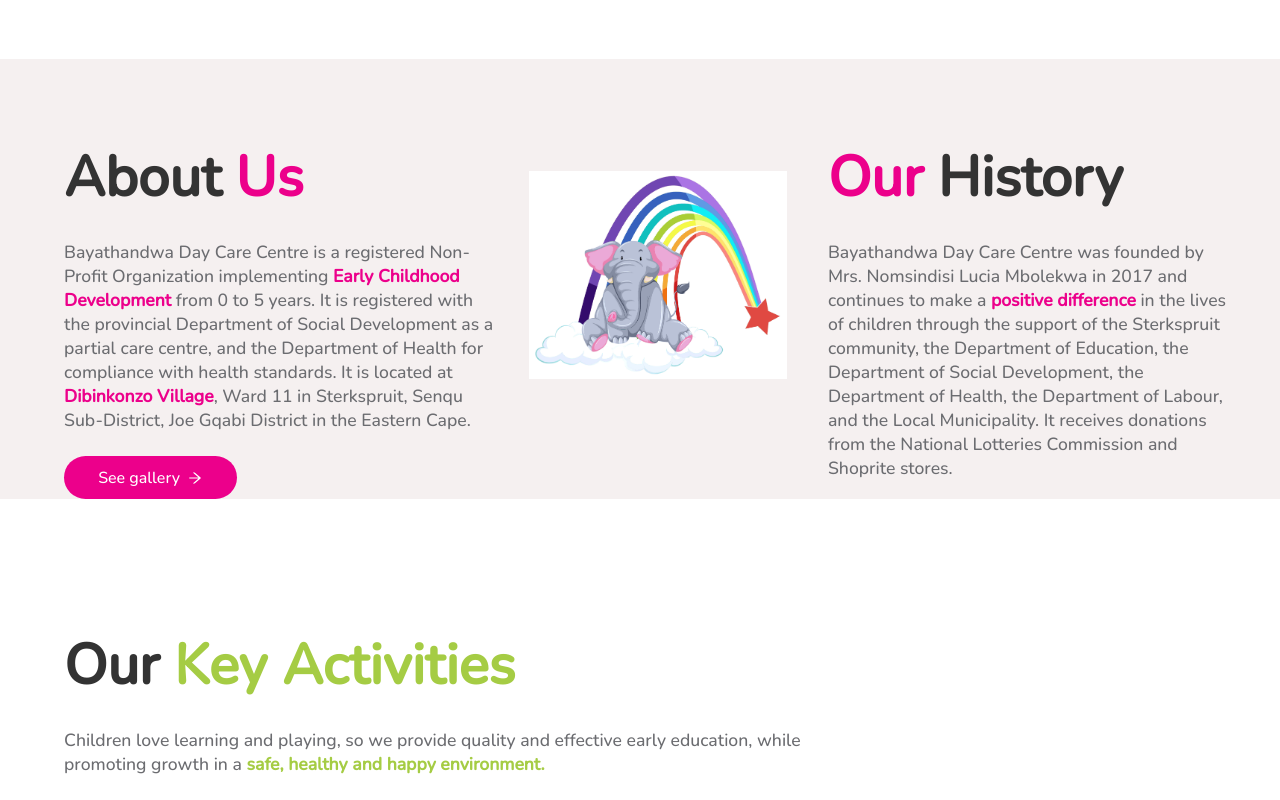
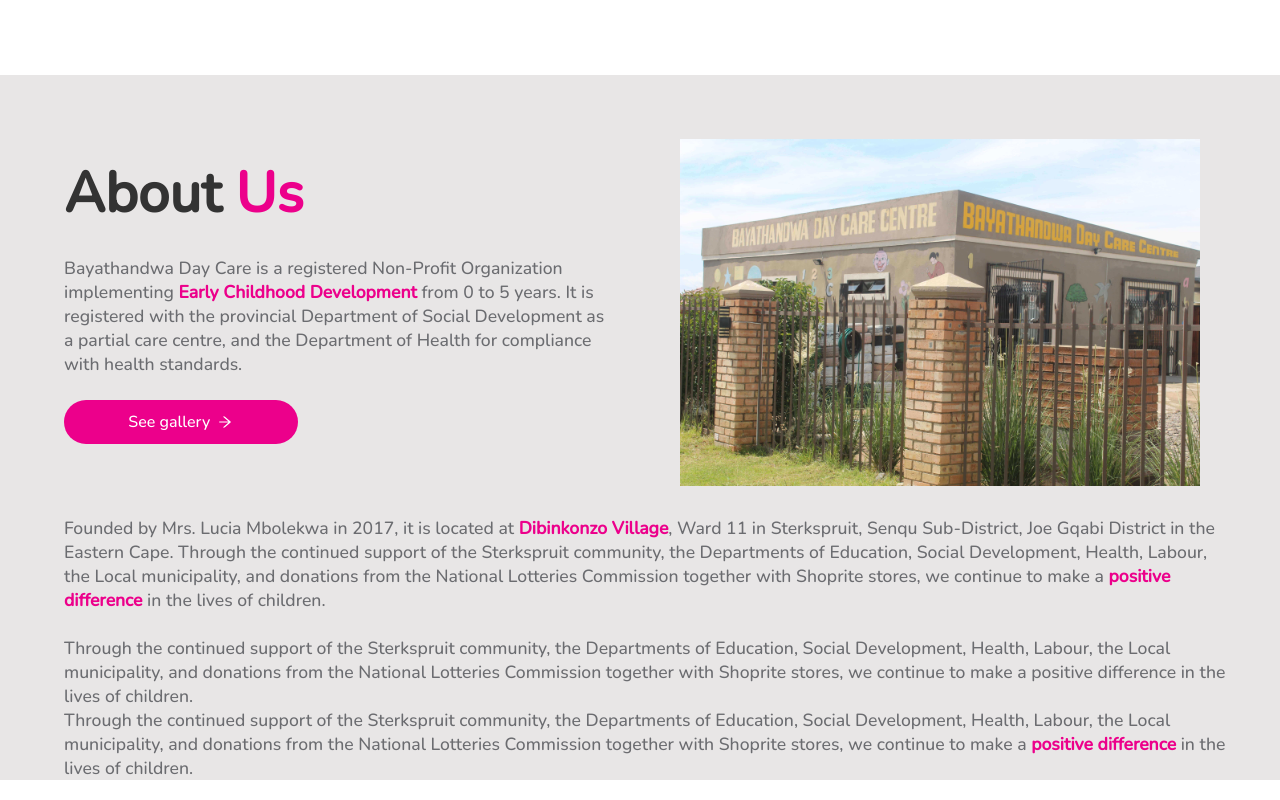
Before and after one commit to Babalwa01/bayathandwa-day-care, a React (Vite) app: page / in a window 1280 px wide. Shown: the part 720-1520 px from the top of the page. Built offline with nearby package versions, Linux system fonts and the light colour scheme.

Commit message:
about us updated

```diff
--- a/src/constants/images.ts
+++ b/src/constants/images.ts
@@ -1,5 +1,5 @@
 import logo from "../assets/logo.png";
-import about from "../assets/about.jpg";
+import about01 from "../assets/about01.jpg";
 import elephant from "../assets/elephant.jpg";
 import header1 from "../assets/header1.jpg";
 import header2 from "../assets/header2.jpg";
@@ -7,4 +7,4 @@ import clinic from "../assets/clinic.jpg";
 import meals from "../assets/meals.jpg";
 import transport from "../assets/transport.jpg";
 
-export default { logo, about, elephant, header1, header2, clinic, meals, transport };
+export default { logo, about01, elephant, header1, header2, clinic, meals, transport };
--- a/src/container/AboutUs/AboutUs.scss
+++ b/src/container/AboutUs/AboutUs.scss
@@ -1,29 +1,53 @@
 .app__aboutus {
   width: 100%;
-  height: 100%;
-  flex-direction: column;
-  padding: 3.5rem 1rem 0;
-  margin-top: 2.5rem;
+  padding: 2.5rem 1rem 0 1rem;
+  font-family: var(--font-base);
+  background-size: cover;
+  background-position: center;
   background-color: var(--lightgray-color);
+  margin-top: 1.5rem;
+
+  @media screen and (min-width: 768px) {
+    margin-top: 6rem;
+  }
 
   @media screen and (min-width: 768px) and (max-width: 1023px) {
-    margin-top: 4rem;
     padding-left: 4rem;
     padding-right: 4rem;
   }
 
   @media screen and (min-width: 1024px) {
     padding-left: 4rem;
-    display: flex;
-    flex-direction: row;
-    margin-top: 6rem;
+    padding-right: 3rem;
+    padding-top: 4rem;
   }
 
   @media screen and (min-width: 1280px) {
-    padding-top: 5rem;
+    margin-top: 7rem;
   }
 
-  div {
+  @media screen and (min-width: 2000px) {
+    padding-top: 8rem;
+  }
+
+  .app__aboutus-info {
+    display: flex;
+    flex-direction: column;
+
+    @media screen and (min-width: 1024px) {
+      flex-direction: row;
+    }
+
+    .app__aboutus-about {
+      margin-bottom: 2rem;
+
+      @media screen and (min-width: 1024px) {
+        flex-basis: 50%;
+        display: flex;
+        flex-direction: column;
+        justify-content: center;
+      }
+
       h2 {
         font-size: 3.5rem;
         margin-bottom: 1.5rem;
@@ -31,35 +55,34 @@
       }
 
       p {
-      color: var(--gray-color);
-      font-size: 1.1rem;
+        @media screen and (min-width: 1024px) {
+          padding-right: 2rem;
         }
       }
 
-  .app__aboutus-content_about {
-    width: 100%;
-
-    @media screen and (min-width: 1024px) {
-      width: 40%;
-    }
-
-    .app__aboutus-content_history-gallery {
+      .app__aboutus-history-gallery {
         background-color: var(--pink-color);
         color: var(--white-color);
         height: 2.7rem;
-      width: 68%;
+        width: 75%;
         border-radius: 2rem;
         display: flex;
         align-items: center;
         justify-content: center;
+        margin-bottom: 1rem;
         margin-top: 1.5rem;
 
         @media screen and (min-width: 768px) and (max-width: 1023px) {
           width: 40%;
         }
 
+        @media screen and (min-width: 1024px) {
+          width: 53%;
+        }
+
         @media screen and (min-width: 1280px) {
           width: 40%;
+          margin-bottom: 0rem;
         }
 
         a {
@@ -73,40 +96,61 @@
       }
     }
 
-  .app__aboutus-content_image {
+    .app__aboutus-image {
       width: 100%;
-    padding: 2rem;
 
-    @media screen and (min-width: 768px) {
-      width: 70%;
+      @media screen and (min-width: 1024px) {
+        flex-basis: 50%;
       }
 
-    @media screen and (min-width: 1024px) {
-      width: 30%;
+      @media screen and (min-width: 1280px) {
+        padding-left: 2rem;
+        padding-right: 2rem;
       }
 
       img {
         max-width: 100%;
-      height: 13rem;
-
-      @media screen and (min-width: 768px) {
-        height: 15rem;
       }
 
-      @media screen and (min-width: 1024px) {
-        height: 13rem;
-      }
+
     }
   }
 
-  .app__aboutus-content_history {
-    width: 100%;
 
-    @media screen and (min-width: 1024px) {
-      width: 40%;
-      padding-right: 2rem;
+
+  // @media screen and (min-width: 768px) and (max-width: 1023px) {
+  //   padding-left: 4rem;
+  //   padding-right: 4rem;
+  // }
+
+  // @media screen and (min-width: 1024px) {
+  //   padding-left: 4rem;
+  // }
+
+  // @media screen and (min-width: 2000px) {
+  //   padding-top: 8rem;
+  // }
+
+  // .app__aboutus-info {
+  //   display: flex;
+  //   flex-direction: column;
+  //   width: 100%;
+
+  //   .app__aboutus-about {
+  //     width: 100%;
+
+  //     h2 {
+  //       font-size: 3.5rem;
+  //       margin-bottom: 1.5rem;
+  //       color: var(--darkgray-color);
+  //     }
+  //   }
+  // }
 }
-  }
+
+p {
+  color: var(--gray-color);
+  font-size: 1.1rem;
 }
 
 .pink-text {
--- a/src/container/AboutUs/AboutUs.tsx
+++ b/src/container/AboutUs/AboutUs.tsx
@@ -1,3 +1,4 @@
+import { motion } from "framer-motion";
 import { AiOutlineArrowRight } from "react-icons/ai";
 import images from "../../constants/images";
 import "./AboutUs.scss";
@@ -5,30 +6,94 @@ import "./AboutUs.scss";
 const AboutUs = () => {
   return (
     <section id="About Us" className="app__aboutus">
-      <div className="app__aboutus-content_about">
-        <h2 className="headtext__cormorant">
-          About <span className="pink-text">Us</span>
-        </h2>
+      <motion.div className="app__aboutus-info">
+        <div className="app__aboutus-about">
+          <h2>
+            About <span className="pink-text">Us</span>
+          </h2>
+          <p>
+            Bayathandwa Day Care is a registered Non-Profit Organization
+            implementing{" "}
+            <span className="pink-text bold-text">
+              Early Childhood Development
+            </span>{" "}
+            from 0 to 5 years. It is registered with the provincial Department
+            of Social Development as a partial care centre, and the Department
+            of Health for compliance with health standards.
+          </p>
+          <div className="app__aboutus-history-gallery">
+            <a href="#Gallery">
+              <span className="gallery-span">See gallery</span>
+            </a>
+            <AiOutlineArrowRight />
+          </div>
+        </div>
+        <div className="app__aboutus-image">
+          <img src={images.about01} alt="Bayathandwa day care" />
+        </div>
+      </motion.div>
+
+      <div className="app__aboutus-history"></div>
+      <div className="app__aboutus-mission"></div>
+      <div className="app__aboutus-vision"></div>
+      <div className="app__aboutus-values"></div>
+
+      <div className="app__aboutus-about">
+        <div className="app__aboutus-about-content">
+          <p className="p__opensans">
+            <br />
+            Founded by Mrs. Lucia Mbolekwa in 2017, it is located at{" "}
+            <span className="pink-text bold-text">Dibinkonzo Village</span>,
+            Ward 11 in Sterkspruit, Senqu Sub-District, Joe Gqabi District in
+            the Eastern Cape.{" "}
+            <span className="small-medium">
+              Through the continued support of the Sterkspruit community, the
+              Departments of Education, Social Development, Health, Labour, the
+              Local municipality, and donations from the National Lotteries
+              Commission together with Shoprite stores, we continue to make a{" "}
+              <span className="pink-text bold-text">positive difference</span>{" "}
+              in the lives of children.
+            </span>
+          </p>
+          <p className="large-xlarge">
+            <br />
+            Through the continued support of the Sterkspruit community, the
+            Departments of Education, Social Development, Health, Labour, the
+            Local municipality, and donations from the National Lotteries
+            Commission together with Shoprite stores, we continue to make a{" "}
+            positive difference in the lives of children.
+          </p>
+        </div>
+      </div>
+      <div className="app__aboutus-history">
         <p className="p__opensans">
+          Through the continued support of the Sterkspruit community, the
+          Departments of Education, Social Development, Health, Labour, the
+          Local municipality, and donations from the National Lotteries
+          Commission together with Shoprite stores, we continue to make a{" "}
+          <span className="pink-text bold-text">positive difference</span> in
+          the lives of children.
+        </p>
+      </div>
+      <div className="app__aboutus-mission"></div>
+      <div className="app__aboutus-vision"></div>
+      <div className="app__aboutus-values"></div>
+      {/* <p className="p__opensans">
           Bayathandwa Day Care Centre is a registered Non-Profit Organization implementing{" "}
           <span className="pink-text bold-text">
             Early Childhood Development
           </span>{" "}
           from 0 to 5 years. It is registered with the provincial Department of Social
           Development as a partial care centre, and the Department
-          of Health for compliance with health standards. It is located at{" "}
-          <span className="pink-text bold-text">Dibinkonzo Village</span>, Ward
-          11 in Sterkspruit, Senqu Sub-District, Joe Gqabi District in the
-          Eastern Cape.
+          of Health for compliance with health standards. It
         </p>
         <div className="app__aboutus-content_history-gallery">
           <a href="#Gallery">
             <span className="gallery-span">See gallery</span>
           </a>
           <AiOutlineArrowRight />
-        </div>
-      </div>
-      <div className="app__aboutus-content_image">
+        </div> */}
+      {/* <div className="app__aboutus-content_image">
         <img src={images.elephant} alt="about_image" />
       </div>
       <div className="app__aboutus-content_history">
@@ -37,7 +102,10 @@ const AboutUs = () => {
         </h2>
         <p className="p__opensans">
           Bayathandwa Day Care Centre was founded by Mrs. Nomsindisi Lucia
-          Mbolekwa in 2017 and continues to make a{" "}
+          Mbolekwa in 2017. It is located at{" "}
+          <span className="pink-text bold-text">Dibinkonzo Village</span>, Ward
+          11 in Sterkspruit, Senqu Sub-District, Joe Gqabi District in the
+          Eastern Cape. We continue to make a{" "}
           <span className="pink-text bold-text">positive difference</span> in
           the lives of children through the support of the Sterkspruit
           community, the Department of Education, the Department of Social
@@ -45,7 +113,7 @@ const AboutUs = () => {
           the Local Municipality. It receives donations from the National
           Lotteries Commission and Shoprite stores.
         </p>
-      </div>
+      </div> */}
     </section>
   );
 };
--- a/src/index.css
+++ b/src/index.css
@@ -8,7 +8,7 @@
   --font-header: 'DM Sans', sans-serif;
 
   --gray-color: #6b6c70;
-  --lightgray-color: #f5f0f0;
+  --lightgray-color: #e8e6e6;
   --darkgray-color: #333333;
   --purple-color: #953786;
   --blue-color: #00adef;
```
Also changed, not shown: src/assets/about01.jpg (renamed from src/assets/about.jpg). Lines whose indentation alone changed are shown as unchanged.
